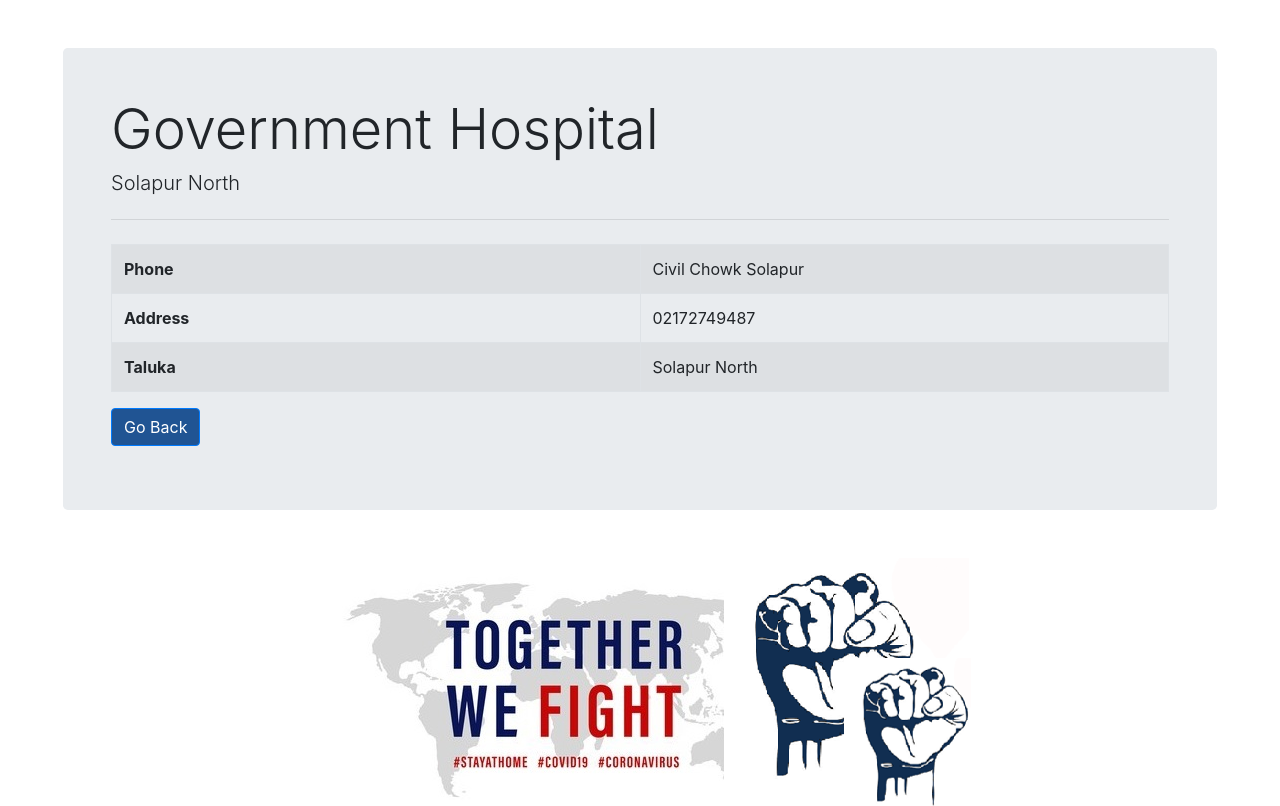
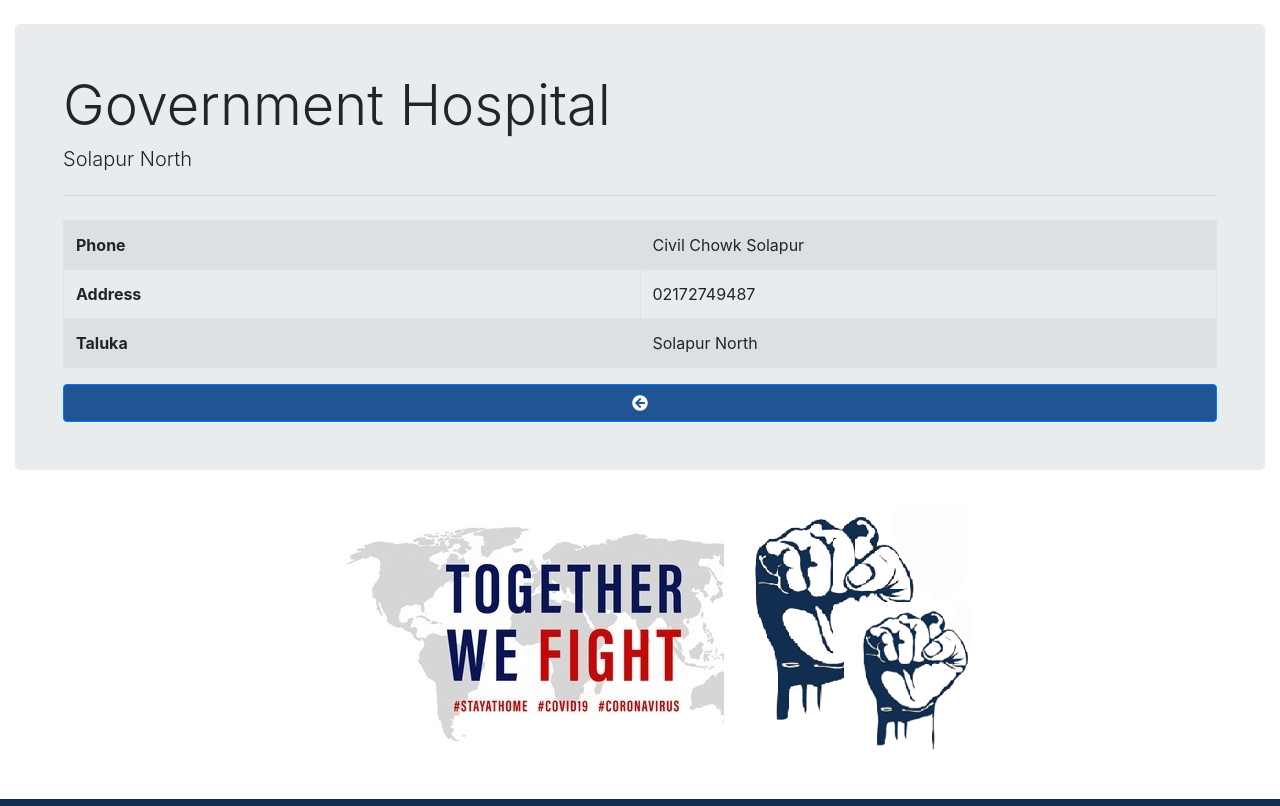
Before and after one commit to DhanashriHabde/test, a Django app: page /hospital/1 in a window 1280 px wide. Shown: the part 56-862 px from the top of the page. Run offline with Django 3.2, Linux system fonts and the light colour scheme; data comes from the database, SQL or seed files in the repository; some libraries are stand-ins or nearby versions.

Commit message:
Update hospital_detail.html

```diff
--- a/main/templates/main/hospital_detail.html
+++ b/main/templates/main/hospital_detail.html
@@ -2,7 +2,7 @@
 
 {%block content %}
 <div class="container-fluid ">
-    <div class="jumbotron p-5 m-5">
+    <div class="jumbotron p-5 mt-4">
     <h1 class="display-4">{{hospital.name}}</h1>
     <h3 class="lead">{{hospital.taluka}}</h3>
     <hr class="my-4">
@@ -23,9 +23,9 @@
         </tbody>
     </table>
 
-    <p class="lead">
-        <a class="btn btn-primary " href="{% url 'index' %}" role="button">Go Back</a>
-    </p>
+
+    <a href="{% url 'index' %}" class="btn btn-primary btn-block" role="button"><i class="fas fa-arrow-circle-left"></i></a>
+
     </div>
 </div>
 
```
